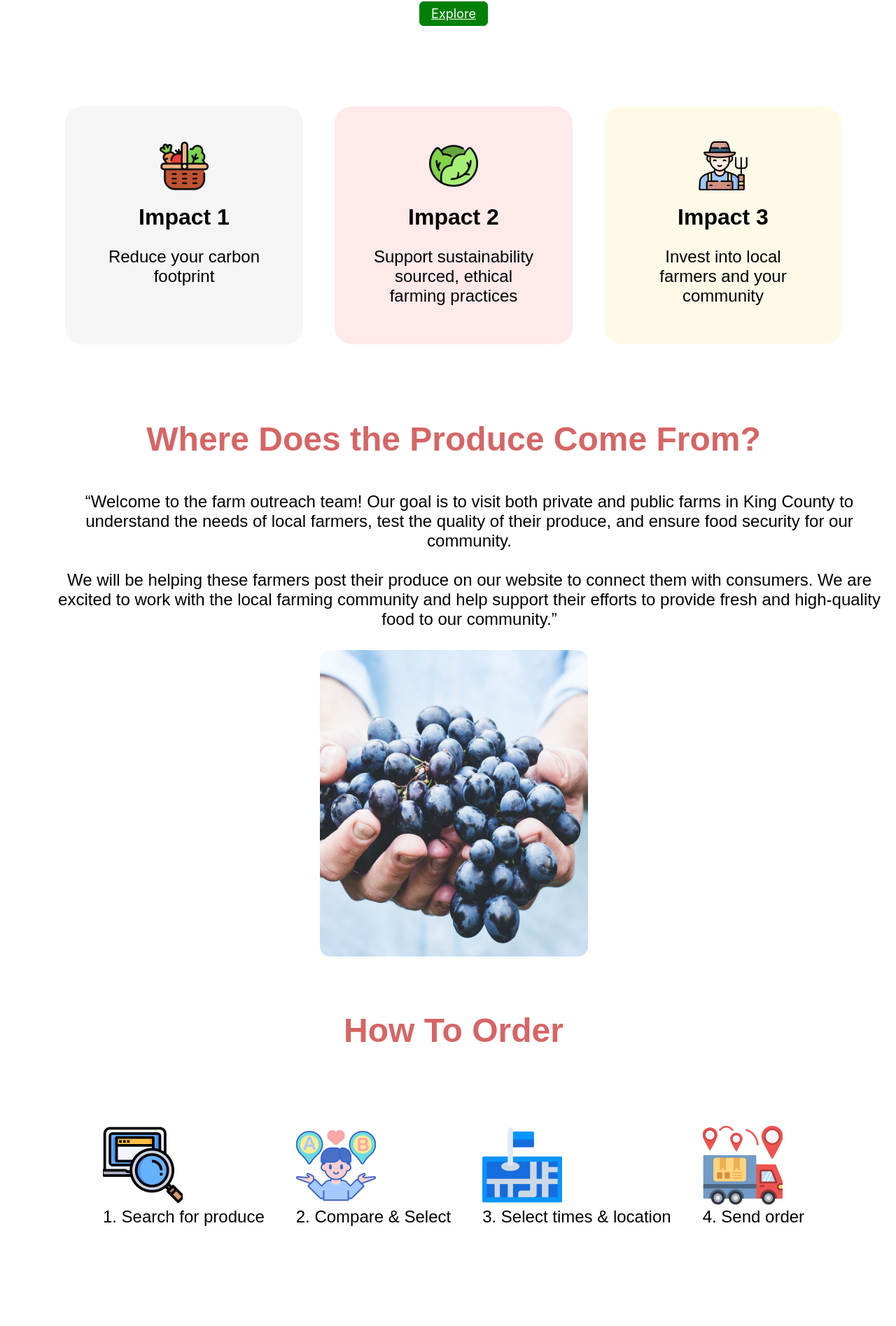
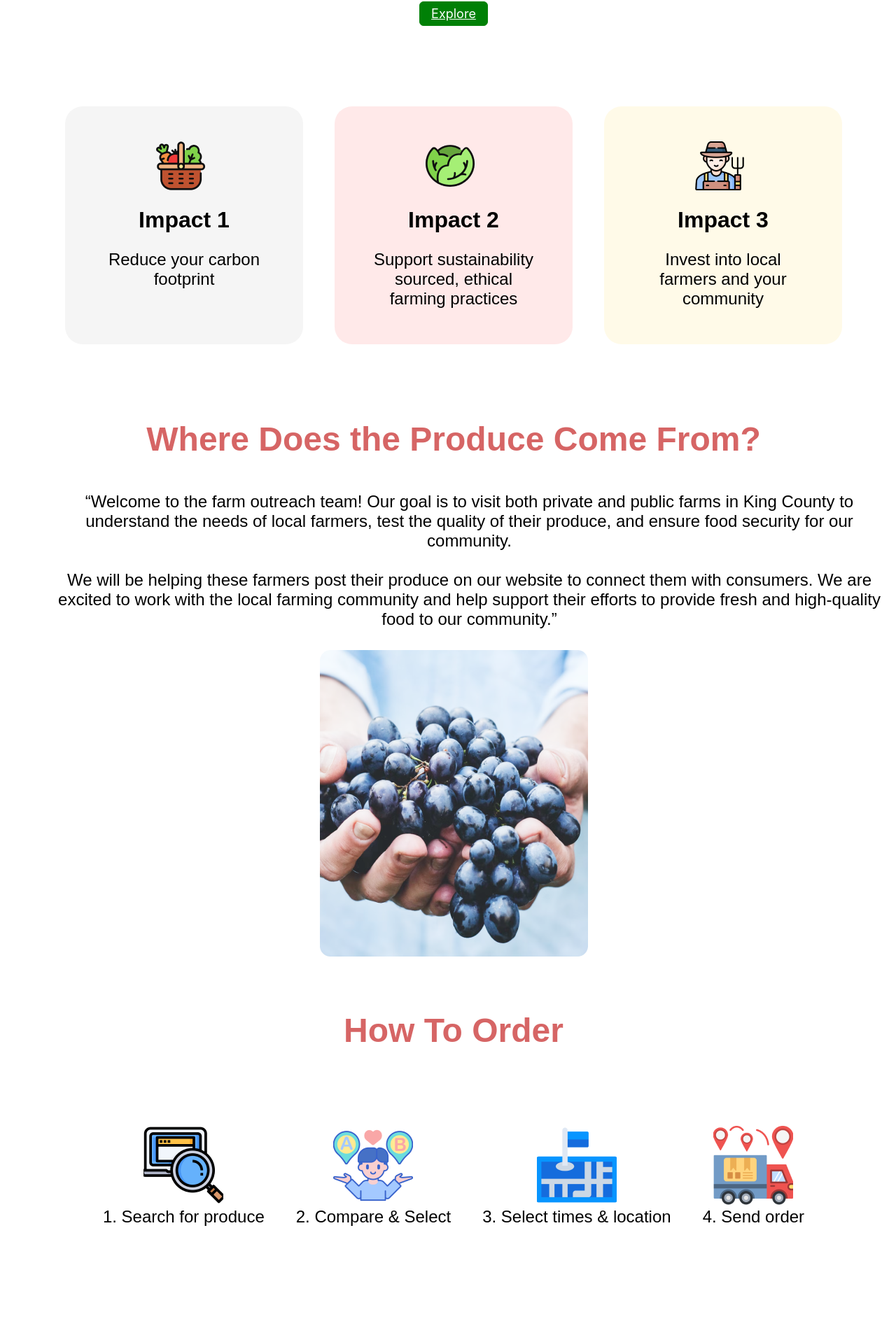
Before and after one commit to UW-INFO442-WI23/academic_weapon, a React (Create React App) app: page / in a window 1280 px wide. Shown: the part 1069-2964 px from the top of the page at 70% size. Built offline with nearby package versions, Linux system fonts and the light colour scheme.

Commit message:
add back design changes to about us

```diff
--- a/src/components/About/about.js
+++ b/src/components/About/about.js
@@ -23,19 +23,19 @@ function About() {
 
                 <div className='impacts'>
                     <div className='impact1'>
-                        <div className='impact1img center'></div>
+                        <img src='vegetables1.png' alt='a basket with vegetables' className='imgOne'></img>
                         <div className='subtitleText'>Impact 1</div>
                         <p className='impactBodyText'>Reduce your carbon footprint</p>
                     </div>
 
                     <div className='impact2'>
-                        <div className='impact2img center'></div>
+                        <img src='cabbage1.png' alt='a green cabbage' className='imgTwo'></img>
                         <div className='subtitleText'>Impact 2</div>
                         <p className='impactBodyText'>Support sustainability sourced, ethical farming practices </p>
                     </div>
 
                     <div className='impact3'>
-                        <div className='impact3img center'></div>
+                        <img src='farmer1.png' alt='a farmer in overalls' className='imgThree'></img>
                         <div className='subtitleText'>Impact 3</div>
                         <p className='impactBodyText'>Invest into local farmers and your community</p>
                     </div>
@@ -55,19 +55,19 @@ function About() {
                 <p className='titleText'>How To Order</p>
                 <div className='howToOrder'>
                     <div className='search'>
-                        <div className='searchImg'></div>
+                        <img src='searching1.png' alt='a web interface with a magnifying glass' className='searchImg'></img>
                         <div className='bodyText'>1. Search for produce</div>
                     </div>
                     <div className='compare'>
-                        <div className='compareImg'></div>
+                        <img src='compare1.png' alt='a person choosing between A and B' className='compareImg'></img>
                         <div className='bodyText'>2. Compare & Select</div>
                     </div>
                     <div className='select'>
-                        <div className='selectImg'></div>
+                        <img src='flag1.png' alt='a blue flag' className='selectImg'></img>
                         <div className='bodyText'>3. Select  times & location</div>
                     </div>
                     <div className='send'>
-                        <div className='sendImg'></div>
+                        <img src='distribution1.png' alt='a truck with location icons' className='sendImg'></img>
                         <div className='bodyText'>4. Send order</div>
                     </div>
                 </div>
--- a/src/index.css
+++ b/src/index.css
@@ -98,13 +98,33 @@ a:active {
     border-radius: 25px;
 }
 
-.impact1img {
-    background-image: url('../public/vegetables1.png');
+.imgOne {
+    width: 70px;
+    height: 70px;
     margin-top: 50px;
     margin-bottom: 20px;
+    justify-content: center;
+    margin-left: 130px;
+}
+
+.imgTwo {
+    width: 70px;
+    height: 70px;
+    margin-top: 50px;
+    margin-bottom: 20px;
+    justify-content: center;
+    margin-left: 130px;
+}
+
+
+.imgThree {
     width: 70px;
     height: 70px;
     position: relative;
+    margin-top: 50px;
+    margin-bottom: 20px;
+    justify-content: center;
+    margin-left: 130px;
 }
 
 .impact2 {
@@ -116,14 +136,6 @@ a:active {
     border-radius: 25px;
 }
 
-.impact2img {
-    background-image: url('../public/cabbage1.png');
-    margin-top: 50px;
-    margin-bottom: 20px;
-    width: 70px;
-    height: 70px;
-    position: relative;
-}
 
 .impact3 {
     margin-top: 10px;
@@ -134,14 +146,6 @@ a:active {
     border-radius: 25px;
 }
 
-.impact3img {
-    background-image: url('../public/farmer1.png');
-    margin-top: 50px;
-    margin-bottom: 20px;
-    width: 70px;
-    height: 70px;
-    position: relative;
-}
 
 .source {
     padding-top: 30px;
@@ -176,27 +180,39 @@ a:active {
 }
 
 .searchImg {
-    background-image: url('../public/searching1.png');
     width: 114px;
     height: 120px;
+    display: block;
+    margin-left: auto;
+    margin-right: auto;
+    justify-content: center;
 }
 
 .compareImg {
-    background-image: url('../public/compare1.png');
     width: 114px;
     height: 120px;
+    display: block;
+    margin-left: auto;
+    margin-right: auto;
+    justify-content: center;
 }
 
 .selectImg {
-    background-image: url('../public/flag1.png');
     width: 114px;
     height: 120px;
+    display: block;
+    margin-left: auto;
+    margin-right: auto;
+    justify-content: center;
 }
 
 .sendImg {
-    background-image: url('../public/distribution1.png');
     width: 114px;
     height: 120px;
+    display: block;
+    margin-left: auto;
+    margin-right: auto;
+    justify-content: center;
 }
 
 .button-3 {
@@ -733,7 +749,6 @@ textarea {
 
 /*media*/
 @media (max-width: 1000px) {
-
     .impacts {
         display: block;
         margin-left: auto;
@@ -774,7 +789,6 @@ textarea {
 /*media*/
 @media (max-width: 1000px)
 {
-
     .impacts{
         display: block;
         margin-left: auto;
```
Also changed, not shown: 1 other file (tests, documents, lock files or other folders).
